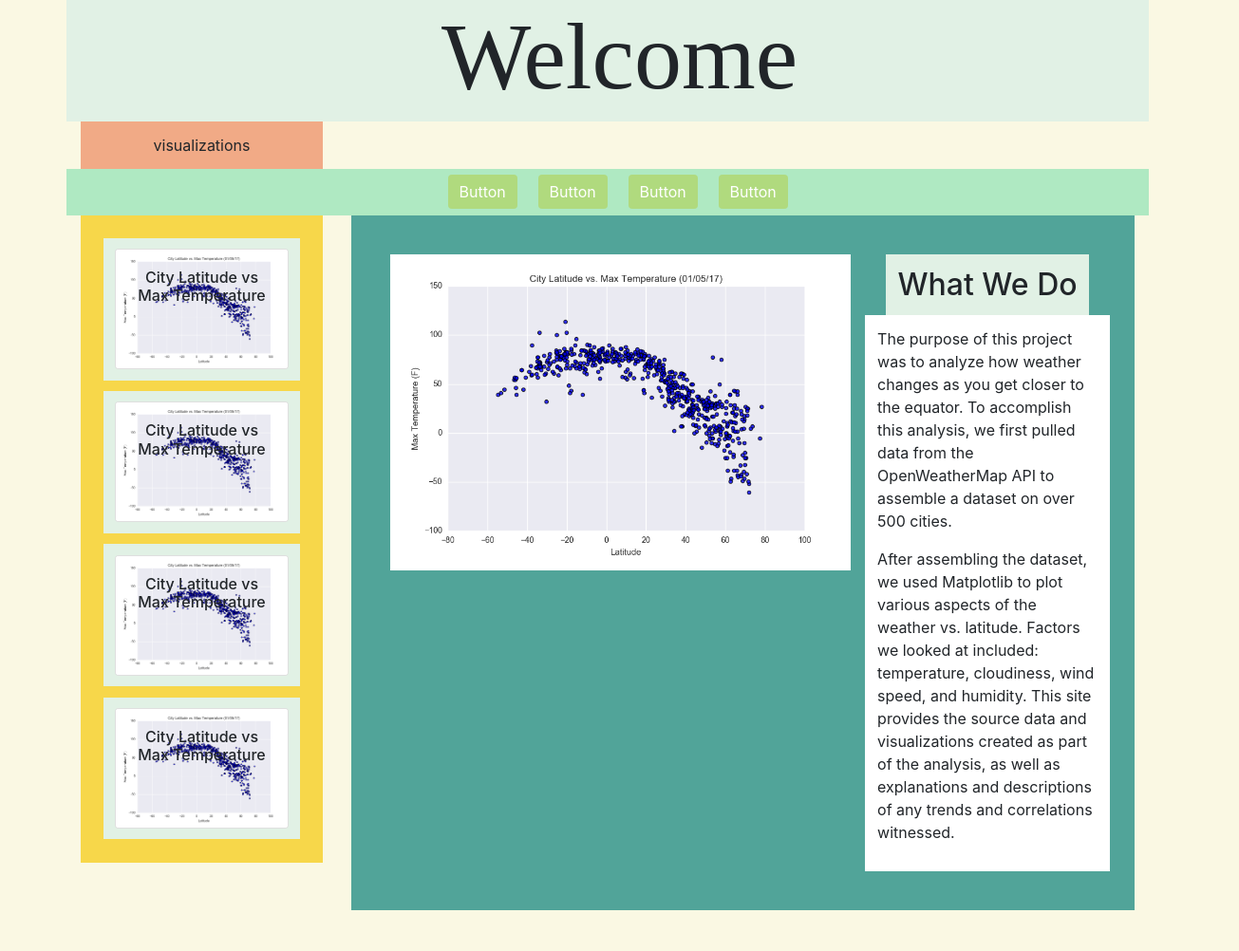
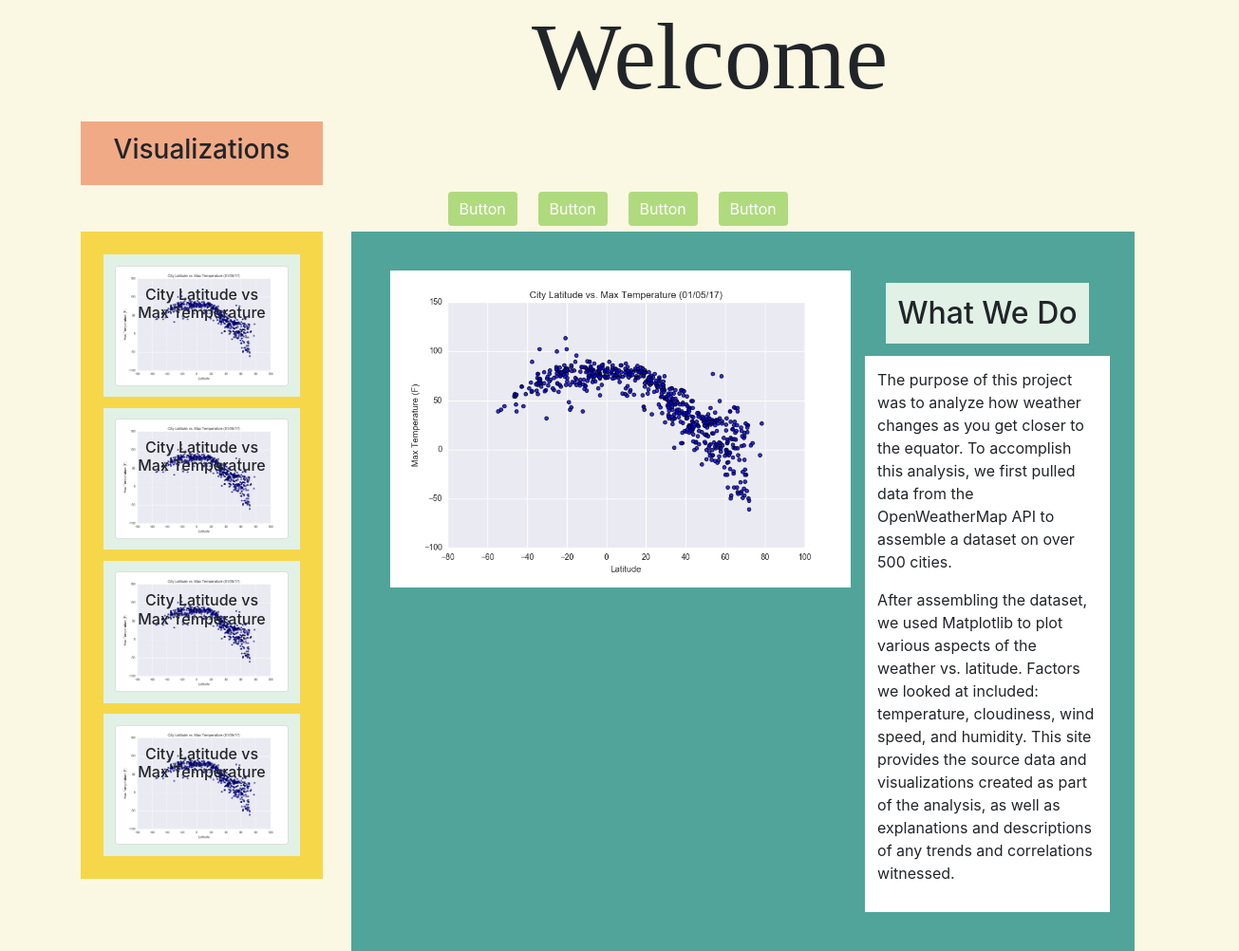
Before and after one commit to youngcourtcourt/web-design-challenge, a plain HTML site: page index3.html in a window 1280 px wide. Shown: the whole page at 95% size, 1305 px wide, since content can reach past the window. Before the commit the page ends 959 px from the top, so only its background shows below. Drawn offline with nearby package versions, Linux system fonts and the light colour scheme.

Commit message:
Committing before I start changing visualizations button

```diff
--- a/index3.html
+++ b/index3.html
@@ -12,19 +12,19 @@
 <body class="sand body">
 
     <div class="container">
-        <div class="bg-blue row">
-            <div class="col-md-8 offset-md-4">
+        <div class="row">
+            <div class="col-md-8 offset-md-5">
                 <h1 class="pacifico" id="mainTitle">Welcome</h1>
             </div>
         </div>
         <div class="row">
             <div class="col-md-3">
                 <div class="peach box">
-                    visualizations
+                    <h3>Visualizations</h3>
                 </div>
             </div>
         </div>
-        <div class="seafoam row">
+        <div class="row">
             <div class="col-md-3 offset-md-1">
             </div>
             <div class="col-md-1">
@@ -85,7 +85,7 @@
                         </div>
                         <div class="col-md-4">
                             <div class="row justify-content-center">
-                                <div class="bg-blue box">
+                                <div class="bg-blue box wide-margin">
                                     <h2 class="what-we-do">What We Do</h2>
                                 </div>
                             </div>
--- a/style.css
+++ b/style.css
@@ -80,7 +80,7 @@
     width: auto;
     padding: 5%;
     margin: 0%;
-    align-items: center;
+    ;
 }
 
 .what-we-do{
```
